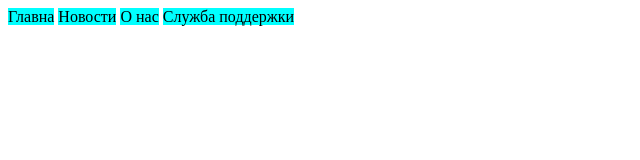
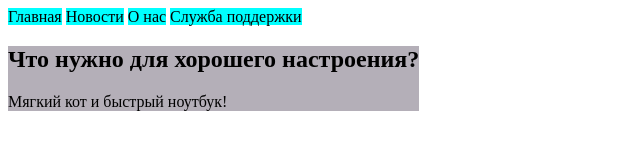
Before and after one commit to QWERTYUVFHKW/newProject, a plain HTML site: page index.html in a window 1280 px wide. Shown: the whole page, without its empty margins (0-640 px from the left). Drawn offline with Linux system fonts and the light colour scheme.

Commit message:
Сверстан основной контент

```diff
--- a/index.html
+++ b/index.html
@@ -10,12 +10,17 @@
 
 <body>
     <header>
-        <div>Главна</div>
+        <div>Главная</div>
         <div>Новости</div>
         <div>О нас</div>
         <div>Служба поддержки</div>
     </header>
-    <main></main>
+    <main>
+        <section>
+            <h1>Что нужно для хорошего настроения?</h1>
+            <p>Мягкий кот и быстрый ноутбук!</p>
+        </section>
+    </main>
     <footer></footer>
 </body>
 
--- a/style.css
+++ b/style.css
@@ -2,3 +2,8 @@ div {
     display: inline;
     background-color: aqua;
 }
+
+section {
+    background-color: rgb(180, 175, 184);
+    width:fit-content;
+}
```
